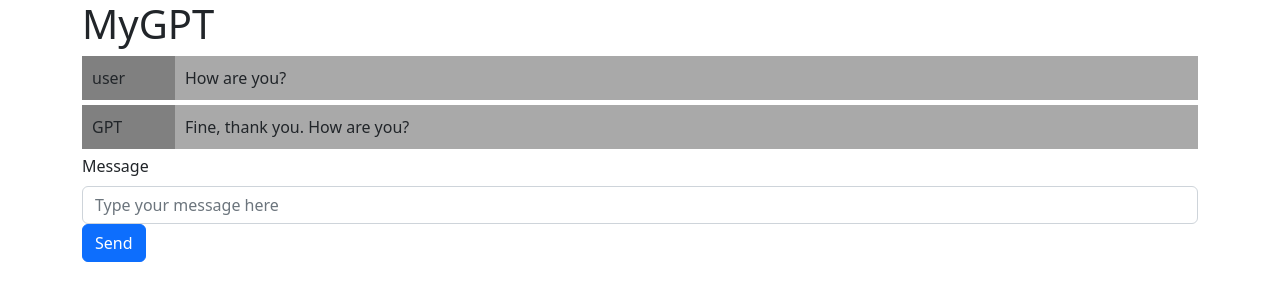
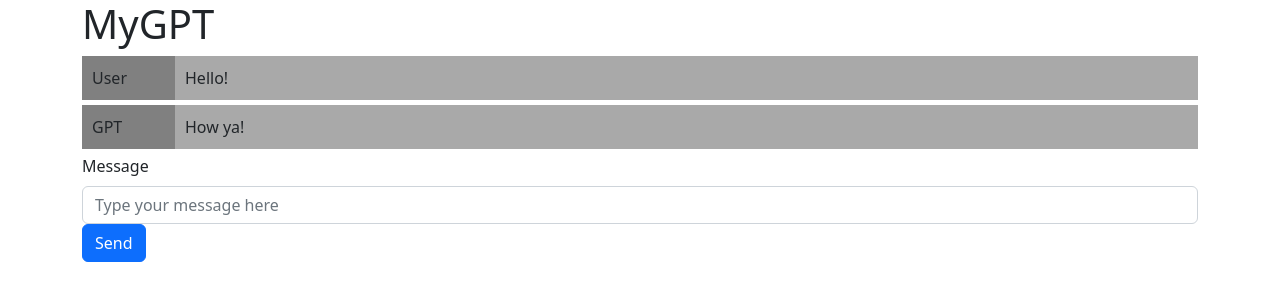
Before and after one commit to teerasej/openai-react-my-chatgpt, a React (Create React App) app: page / in a window 1280 px wide. Shown: the top 300 px of the page. Built offline with nearby package versions, Linux system fonts and the light colour scheme.

Commit message:
render bubbles from redux's state

```diff
--- a/src/components/chatroom/Chatroom.js
+++ b/src/components/chatroom/Chatroom.js
@@ -1,14 +1,21 @@
 
 import React from 'react'
 import { Container, Row, Col, Form, Button } from 'react-bootstrap';
+import { useSelector } from 'react-redux';
 import MessageBubble from './MessageBubble';
 function Chatroom() {
+
+  const publishPrompts = useSelector(state => state.publishPrompts);
+
+  const renderedPosts = publishPrompts.map(prompts => (
+    <MessageBubble sender={prompts.sender} message={prompts.message}/>
+  ))
+
   return (
     <Row>
         <Container>
           <div className="chatroom">
-            <MessageBubble sender={'user'} message={'How are you?'}/>
-            <MessageBubble sender={'GPT'} message={'Fine, thank you. How are you?'}/>
+            {renderedPosts}
           </div>
         </Container>
     </Row>
```
